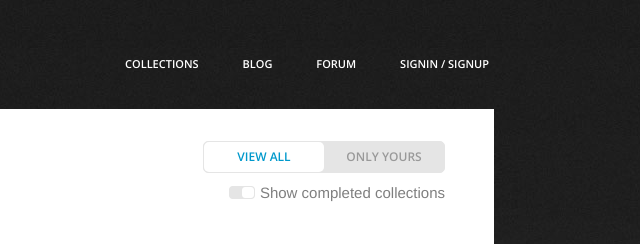
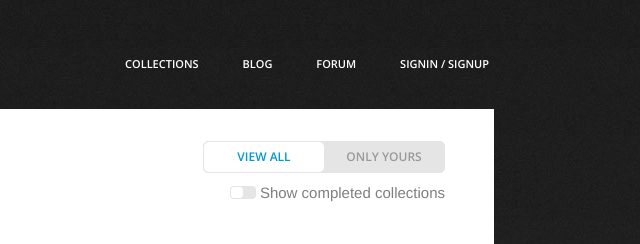
Before and after one commit to Vizzuality/BioTrans, a plain HTML site: page collection_list.html in a window 1280 px wide. Shown: the top 244 px of the page, 626-1266 px from the left. Drawn offline with nearby package versions, Linux system fonts and the light colour scheme; a script that the page names is missing.

Commit message:
Adds little switch default position

```diff
--- a/collection_list.html
+++ b/collection_list.html
@@ -48,7 +48,7 @@
             <a href="#">ONLY YOURS</a>
             <div class="bkg"></div>
         </div>
-        <span class="switch">Show completed collections</span>
+        <span class="switch selected">Show completed collections</span>
     </div>
 
     <div>
```
